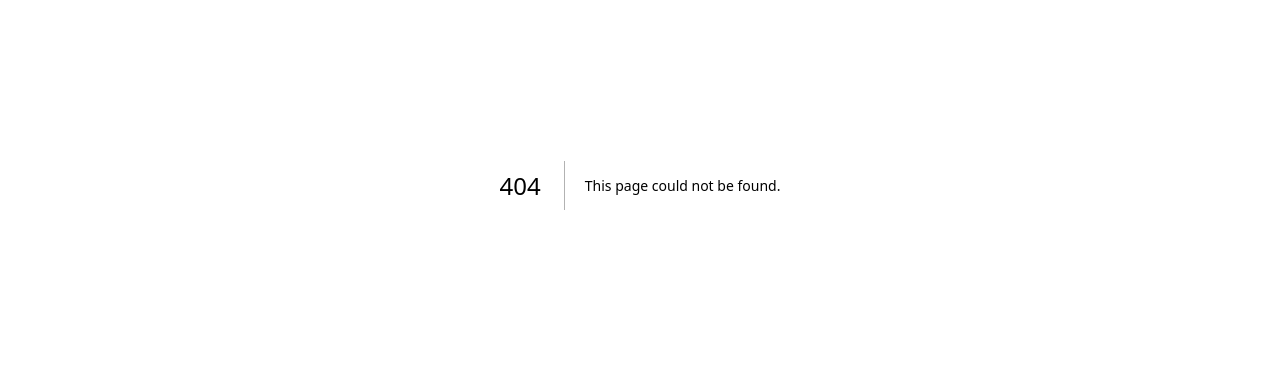
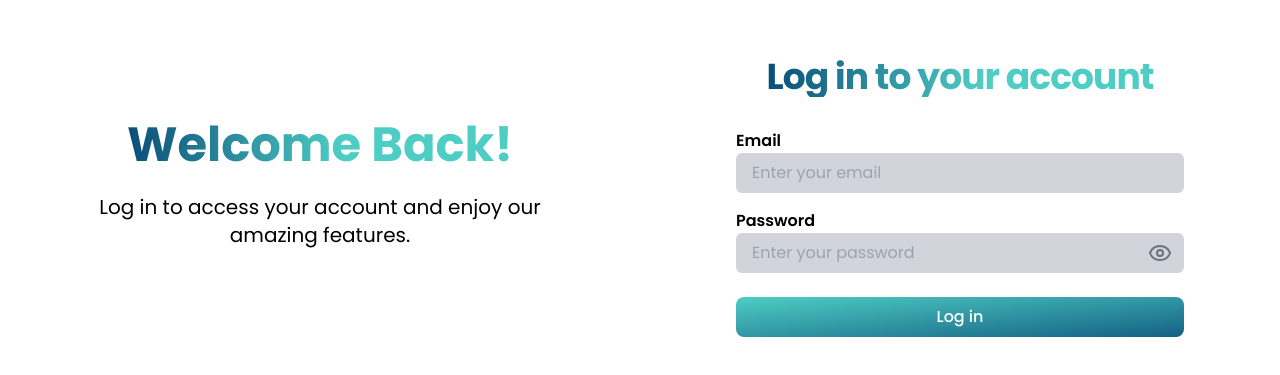
Before and after one commit to just-abdullah-dev/paf-transport, a Next.js app: page /login in a window 1280 px wide. Before the commit this address had no page. Shown: the part 215-590 px from the top of the page. Built offline with nearby package versions, Linux system fonts and the light colour scheme.

Commit message:
moved back to react 18.3.1

```diff
--- a/package.json
+++ b/package.json
@@ -15,8 +15,8 @@
     "mongoose": "^8.8.2",
     "next": "15.0.3",
     "nodemailer": "^6.9.16",
-    "react": "19.0.0-rc-66855b96-20241106",
-    "react-dom": "19.0.0-rc-66855b96-20241106"
+    "react": "^18.3.1",
+    "react-dom": "^18.3.1"
   },
   "devDependencies": {
     "eslint": "^8",
--- a/src/app/api/v1/user/login/route.js
+++ b/src/app/api/v1/user/login/route.js
@@ -29,6 +29,7 @@ export async function POST(req) {
       return NextResponse.json(
         {
           success: true,
+          message: "Logged in successfully.",
           data: {
             ...user2?._doc,
             token: await user.generateJWT(),
--- /dev/null
+++ b/src/app/components/LoginPage/LoginPage.jsx
@@ -0,0 +1,146 @@
+"use client";
+
+import { useState } from "react";
+import { Eye, EyeOff } from "lucide-react";
+import Button from "../utils/Button";
+import { toast } from "../utils/Toast";
+
+export default function LoginPage() {
+  const [email, setEmail] = useState("");
+  const [password, setPassword] = useState("");
+  const [showPassword, setShowPassword] = useState(false);
+  const [errors, setErrors] = useState({ email: "", password: "" });
+
+  const validateForm = () => {
+    let isValid = true;
+    const newErrors = { email: "", password: "" };
+
+    if (!email || !/\S+@\S+\.\S+/.test(email)) {
+      newErrors.email = "Please enter a valid email address";
+      isValid = false;
+    }
+
+    if (!password || password.length < 8) {
+      newErrors.password = "Password must be at least 8 characters long";
+      isValid = false;
+    }
+
+    setErrors(newErrors);
+    return isValid;
+  };
+
+  const handleSubmit = async (e) => {
+    e.preventDefault();
+
+    if (!validateForm()) return;
+
+    try {
+      const response = await fetch(`${process.env.NEXT_PUBLIC_API_BASE}/user/login`, {
+        method: "POST",
+        headers: { "Content-Type": "application/json" },
+        body: JSON.stringify({ email, password }),
+      });
+      const data = await response.json();
+      console.log(data);
+
+      if (data?.success) {
+        toast.success(data?.message);
+        console.log(data?.data);
+        // redirect here
+      } else {
+        toast.error(data?.message);
+      }
+    } catch (error) {
+      console.error("Login error:", error);
+      toast.error(error.message);
+    }
+  };
+
+  return (
+    <div className="flex min-h-screen flex-col md:flex-row-reverse">
+      {/* right side - Login Form */}
+      <div className="flex-1 flex items-center justify-center p-10">
+        <div className="w-full max-w-md space-y-8">
+          <div className="text-center">
+            <h2 className="mt-6 text-2xl md:text-4xl font-bold tracking-tight text-custom-gradient">
+              Log in to your account
+            </h2>
+          </div>
+          <form className="mt-8 space-y-6" onSubmit={handleSubmit}>
+            <div className="space-y-4">
+              <div>
+                <label className="block font-semibold" htmlFor="email">
+                  Email
+                </label>
+                <input
+                  className=" inputTag w-full"
+                  id="email"
+                  name="email"
+                  type="email"
+                  autoComplete="email"
+                  required
+                  placeholder="Enter your email"
+                  value={email}
+                  onChange={(e) => setEmail(e.target.value)}
+                />
+                {errors.email && (
+                  <p className="text-sm text-red-500 mt-1">{errors.email}</p>
+                )}
+              </div>
+              <div>
+                <label className="block font-semibold" htmlFor="password">
+                  Password
+                </label>
+                <div className="relative">
+                  <input
+                    className=" inputTag w-full"
+                    id="password"
+                    name="password"
+                    type={showPassword ? "text" : "password"}
+                    autoComplete="current-password"
+                    required
+                    placeholder="Enter your password"
+                    value={password}
+                    onChange={(e) => setPassword(e.target.value)}
+                  />
+                  <button
+                    type="button"
+                    className="absolute inset-y-0 right-0 pr-3 flex items-center text-sm leading-5"
+                    onClick={() => setShowPassword(!showPassword)}
+                  >
+                    {showPassword ? (
+                      <EyeOff className="h-6 w-6 text-gray-500" />
+                    ) : (
+                      <Eye className="h-6 w-6 text-gray-500" />
+                    )}
+                  </button>
+                </div>
+                {errors.password && (
+                  <p className="text-sm text-red-500 mt-1">{errors.password}</p>
+                )}
+              </div>
+            </div>
+
+            <div>
+              <Button type="submit" className="w-full">
+                Log in
+              </Button>
+            </div>
+          </form>
+        </div>
+      </div>
+
+      {/* left side - Content (hidden on mobile) */}
+      <div className="flex-1 hidden md:flex items-center justify-center p-10">
+        <div className="max-w-md text-center">
+          <h1 className="text-5xl font-bold mb-6 text-custom-gradient">
+            Welcome Back!
+          </h1>
+          <p className="text-xl">
+            Log in to access your account and enjoy our amazing features.
+          </p>
+        </div>
+      </div>
+    </div>
+  );
+}
--- /dev/null
+++ b/src/app/components/utils/Toast.jsx
@@ -0,0 +1,48 @@
+"use client";
+import { useState, useEffect } from "react";
+
+let toastHandler;
+
+export const Toast = () => {
+  const [toasts, setToasts] = useState([]);
+
+  const removeToast = (id) => {
+    setToasts((current) => current.filter((toast) => toast.id !== id));
+  };
+
+  useEffect(() => {
+    toastHandler = {
+      addToast: (toast) => {
+        const id = Date.now();
+        setToasts((current) => [...current, { ...toast, id }]);
+        setTimeout(() => removeToast(id), 3000); // Auto-remove after 3s
+      },
+    };
+  }, []);
+
+  return (
+    <div className="fixed top-5 right-5 space-y-3">
+      {toasts.map((toast) => (
+        <div
+          key={toast.id}
+          className={`px-4 py-2 rounded shadow-lg ${
+            toast.type === "success"
+              ? "bg-green-500 text-white"
+              : toast.type === "error"
+              ? "bg-red-500 text-white"
+              : "bg-blue-500 text-white"
+          }`}
+        >
+          {toast.message}
+        </div>
+      ))}
+    </div>
+  );
+};
+
+// Export the handler to use in other files
+export const toast = {
+  success: (message) => toastHandler.addToast({ type: "success", message }),
+  error: (message) => toastHandler.addToast({ type: "error", message }),
+  info: (message) => toastHandler.addToast({ type: "info", message }),
+};
--- a/src/app/globals.css
+++ b/src/app/globals.css
@@ -8,5 +8,5 @@
   }
 
   .inputTag{
-    @apply p-2 rounded-md outline-none bg-gray-300 ;
+    @apply py-2 px-4 rounded-md outline-none bg-gray-300 ;
   }
--- a/src/app/layout.js
+++ b/src/app/layout.js
@@ -1,6 +1,7 @@
 import importModels from "@/models";
 import { poppins } from "./font";
 import "./globals.css";
+import { Toast } from "./components/utils/Toast";
 
 export const metadata = {
   title: "PAF Transport System",
@@ -12,7 +13,10 @@ importModels();
 export default function RootLayout({ children }) {
   return (
     <html lang="en">
-      <body className={`${poppins.className} `}>{children}</body>
+      <body className={`${poppins.className} `}>
+        <Toast />
+        {children}
+      </body>
     </html>
   );
 }
--- /dev/null
+++ b/src/app/login/page.js
@@ -0,0 +1,8 @@
+import React from 'react'
+import LoginPage from '../components/LoginPage/LoginPage'
+
+export default function page() {
+  return (
+    <LoginPage />
+  )
+}
```
Also changed, not shown: src/store/StoreProvider.jsx (added, +8 -0 lines), src/store/store.js (added, +11 -0 lines), src/store/userSlice.js (added, +46 -0 lines), 1 other file (tests, documents, lock files or other folders).
